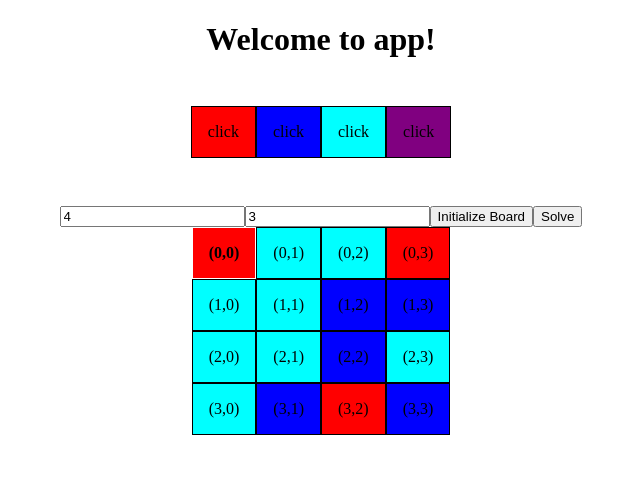
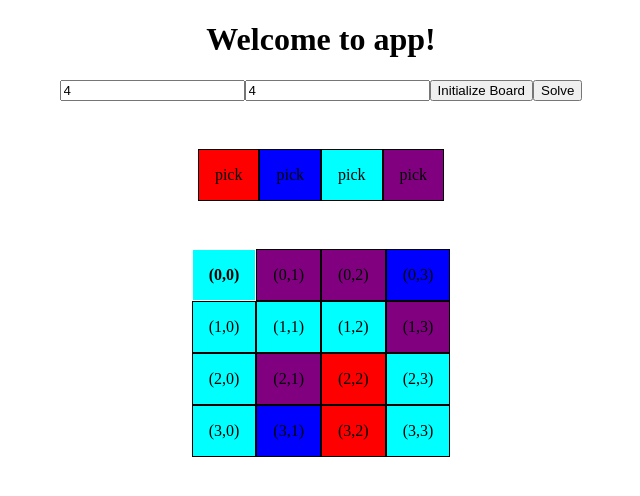
Before and after one commit to check24dev/coloring-tiles, an Angular app: page / in a window 1280 px wide. Shown: the top 496 px of the page, without its empty margins (319-959 px from the left). Built offline with nearby package versions, Linux system fonts and the light colour scheme.

Commit message:
refactor code

```diff
--- a/src/app/app.component.html
+++ b/src/app/app.component.html
@@ -3,11 +3,16 @@
   <h1>
     Welcome to {{ title }}!
   </h1>
+  <input [(ngModel)]="boardDim" type="text" placeholder="enter board dimention" required>
+  <input [(ngModel)]="colorsNumber" type="text"  placeholder=" enter colors number" required>
+  <button (click)="initBoardHandler()">Initialize Board</button>
+  <button (click)="solveHandler()">Solve</button>
   <div class="colorsPanel">
     <div class="colorElem" *ngFor="let color of colorsPanel" (click)="colorElemHandler(color)" [ngStyle]="setColorDivBackground(color)">
-      click
+      pick
     </div>
   </div>
-
-  <app-board></app-board>
+  <div *ngFor="let board of gameBoards">
+    <app-board [gameBoard]="board"></app-board>
+  </div>
 </div>
--- a/src/app/app.component.ts
+++ b/src/app/app.component.ts
@@ -1,6 +1,6 @@
 import { Component } from '@angular/core';
 import colorArray from './colorsUtile';
-
+import Board from './gameEngine/game-board';
 @Component({
   selector: 'app-root',
   templateUrl: './app.component.html',
@@ -11,13 +11,18 @@ export class AppComponent {
   boardsArray = [];
   colorsPanel = [];
   colorsNumber = 4;
+  gameBoards: Array<Board>;
+  boardDim = 4;
+  currentColor: string;
   constructor() {
+    this.gameBoards = new Array<Board>();
     for (let i = 0; i < this.colorsNumber; i++) {
       this.colorsPanel.push(colorArray[i + 1]);
     }
-  }
-
-  ngOnInit() {
+    const tempGameBoard = new Board(this.boardDim, this.colorsNumber);
+    tempGameBoard.initBoard();
+    this.currentColor = tempGameBoard.sourceTile.color;
+    this.gameBoards.push(tempGameBoard);
   }
   colorClickHandler(): void {
     for (let i = 0; i < this.colorsNumber; i++) {
@@ -25,9 +30,23 @@ export class AppComponent {
     }
   }
   setColorDivBackground(color: string): object {
-    let styles = {
+    const styles = {
       'background-color': color,
     };
     return styles;
   }
+  initBoardHandler(): void {
+    this.gameBoards[0] = new Board(this.boardDim, this.colorsNumber);
+    this.gameBoards[0].initBoard();
+
+  }
+  solveHandler(): void {
+    const tempGameBoard = new Board(this.boardDim, this.colorsNumber);
+    tempGameBoard.initBoard();
+    this.currentColor = tempGameBoard.sourceTile.color;
+    this.gameBoards.push(tempGameBoard);
+  }
+  colorElemHandler(color: string): void {
+    console.log(color);
+  }
 }
--- a/src/app/app.module.ts
+++ b/src/app/app.module.ts
@@ -1,6 +1,6 @@
 import { BrowserModule } from '@angular/platform-browser';
 import { NgModule } from '@angular/core';
-import { FormsModule }   from '@angular/forms';
+import { FormsModule } from '@angular/forms';
 
 import { AppComponent } from './app.component';
 import { TileComponent } from './tile/tile.component';
@@ -11,7 +11,7 @@ import { BoardComponent } from './board/board.component';
   declarations: [
     AppComponent,
     TileComponent,
-    BoardComponent
+    BoardComponent,
   ],
   imports: [
     BrowserModule,
--- a/src/app/board/board.component.css
+++ b/src/app/board/board.component.css
@@ -1,6 +1,3 @@
-.board{
-
-}
 
 .boardContainer{
   display: flex;
--- a/src/app/board/board.component.html
+++ b/src/app/board/board.component.html
@@ -1,14 +1,7 @@
-<div class="board">
-  <input [(ngModel)]="boardDim" type="text" placeholder="enter board dimention" required>
-  <input [(ngModel)]="colorsNumber" type="text"  placeholder=" enter colors number" required>
-  <button (click)="initBoardHandler()">Initialize Board</button>
-  <button (click)="solveHandler()">Solve</button>
-
-  <div class="boardContainer" *ngIf="gameBoard">
-    <div class="boardRow" *ngFor="let tiles of gameBoard.board">
-      <div class="boardRow_elem" *ngFor="let tile of tiles">
-        <app-tile [tile]="tile"></app-tile>
-      </div>
+<div class="boardContainer" *ngIf="gameBoard">
+  <div class="boardRow" *ngFor="let tiles of gameBoard.board">
+    <div class="boardRow_elem" *ngFor="let tile of tiles">
+      <app-tile [tile]="tile"></app-tile>
     </div>
   </div>
 </div>
--- a/src/app/board/board.component.ts
+++ b/src/app/board/board.component.ts
@@ -1,5 +1,5 @@
-import { Component, OnInit } from '@angular/core';
-import Board from '../gameEngine/game-board';
+import { Component, OnInit, Input } from '@angular/core';
+import GameBoard from '../gameEngine/game-board';
 
 @Component({
   selector: 'app-board',
@@ -7,30 +7,10 @@ import Board from '../gameEngine/game-board';
   styleUrls: ['./board.component.css']
 })
 export class BoardComponent implements OnInit {
-  gameBoard: Board;
-  colorsNumber: number = 3;
-  boardDim: number = 4;
-  currentColor: string;
-
+  @Input() gameBoard: GameBoard;
   constructor() {
-    this.gameBoard = new Board(this.boardDim, this.colorsNumber);
-    this.gameBoard.initBoard();
-    this.currentColor = this.gameBoard.sourceTile.color;
   }
 
   ngOnInit() {
-
-  }
-  initBoardHandler(): void {
-    this.gameBoard = new Board(this.boardDim, this.colorsNumber);
-    this.gameBoard.initBoard();
-
-  }
-  solveHandler(): void {
-    console.log('Heelo');
-  }
-
-  colorElemHandler(color: string): void {
-    console.log(color);
   }
 }
--- a/src/app/tile/tile.component.ts
+++ b/src/app/tile/tile.component.ts
@@ -12,14 +12,14 @@ export class TileComponent implements OnInit {
 
   ngOnInit() {
   }
-  tileClickHandler(): void{
+  tileClickHandler(): void {
     console.log(this.tile);
   }
   setTileBackground(): object {
-    let styles = {
+    const styles = {
       'background-color': this.tile.color,
       'font-weight': (this.tile.xCor === 0 && this.tile.yCor === 0) ? 'bold' : 'normal',
-      'border': (this.tile.xCor === 0 && this.tile.yCor === 0)? '1px solid #fff' : '1px solid #000',
+      'border': (this.tile.xCor === 0 && this.tile.yCor === 0) ? '1px solid #fff' : '1px solid #000',
     };
     return styles;
   }
```
